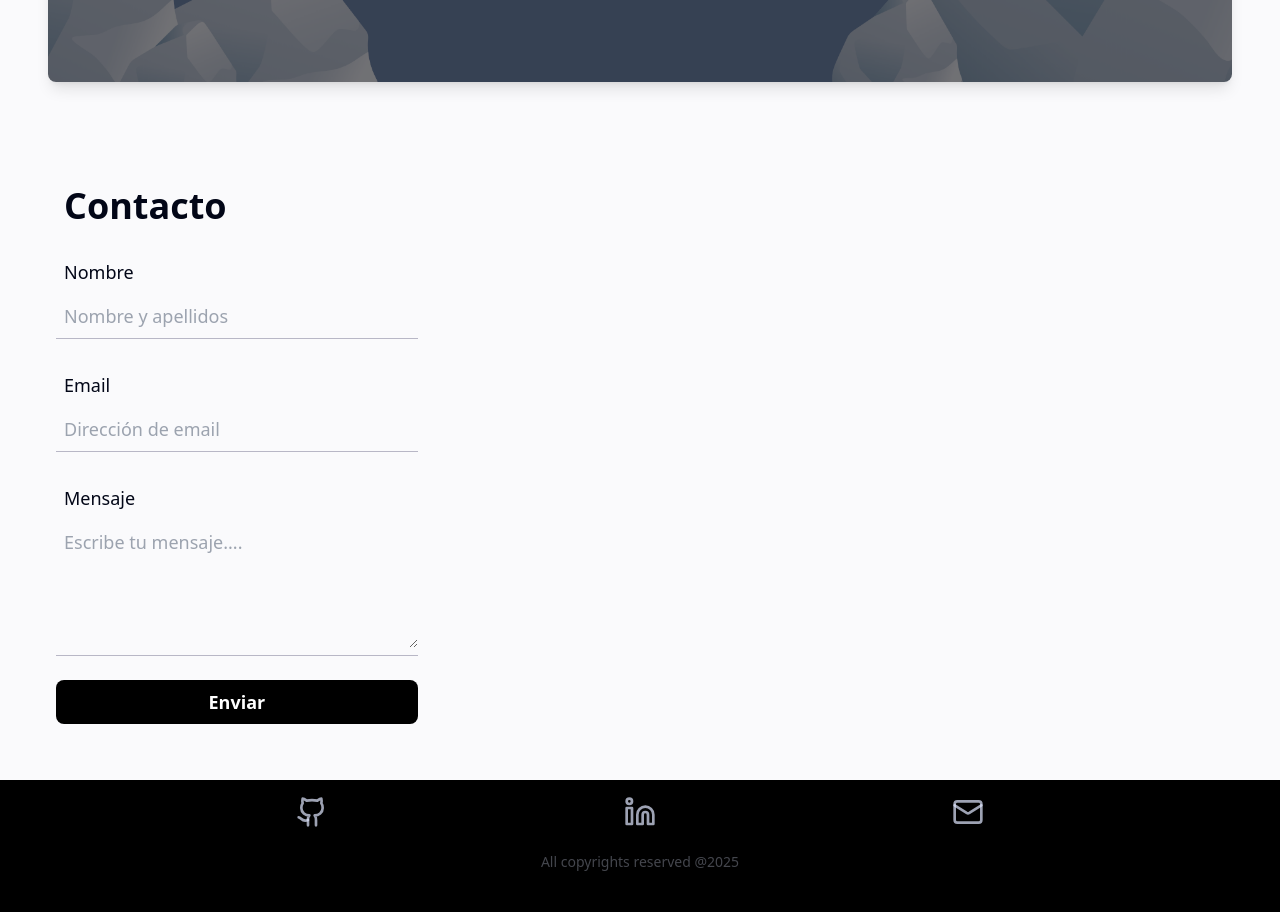
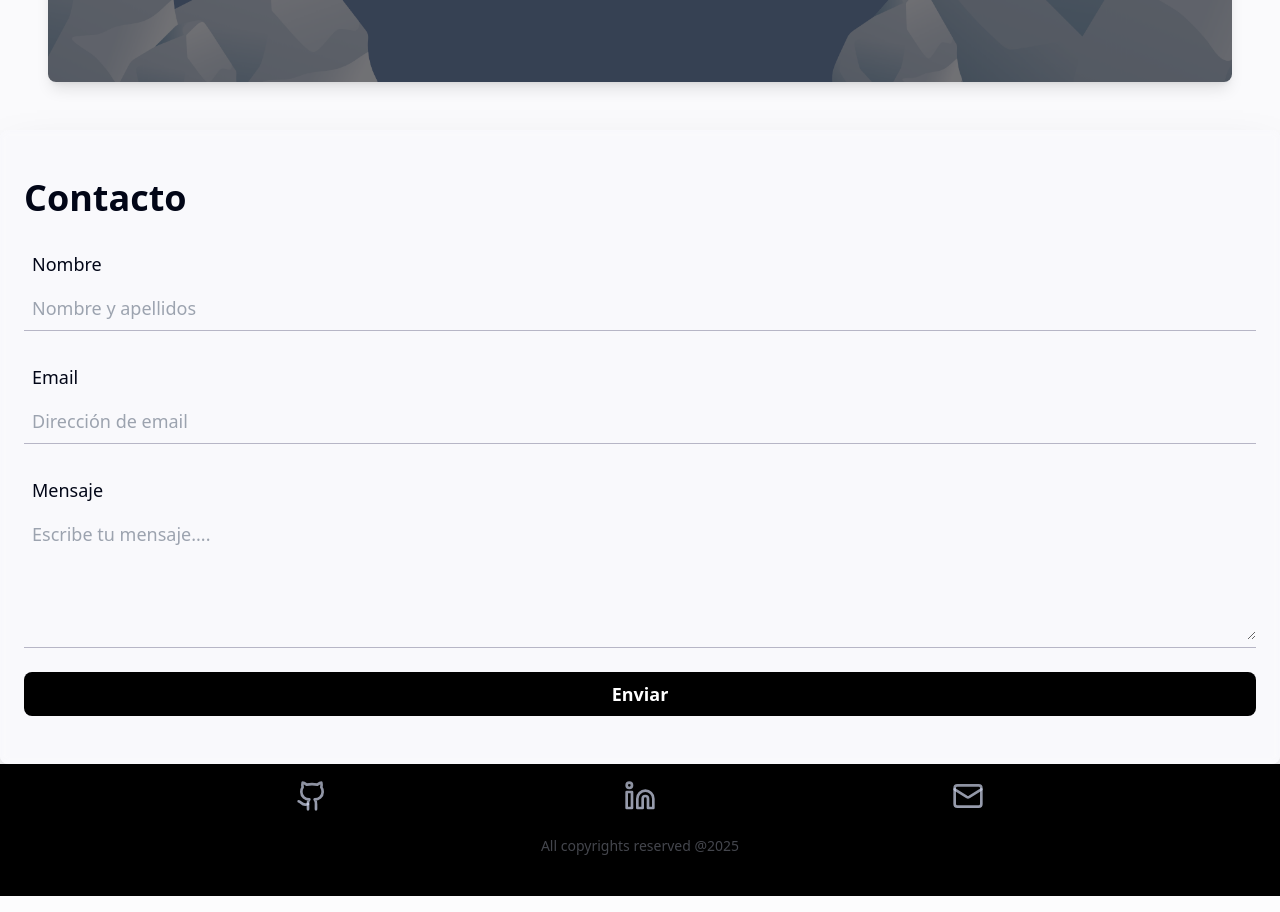
Before and after one commit to MaykelldaCostaRamos/Portafolio, a React (Vite) app: page / in a window 1280 px wide. Shown: the part 1880-2792 px from the top of the page. Built offline with nearby package versions, Linux system fonts and the light colour scheme.

Commit message:
margin from 2 to 0 and bg transparent

```diff
--- a/src/components/Contact.jsx
+++ b/src/components/Contact.jsx
@@ -3,10 +3,13 @@ export default function Contact() {
     <form
       action=""
       id="contact"
-      className="py-12 px-6 sm:px-8 md:px-12 flex text-slate-950"
+      className="flex flex-col py-12 px-6 text-lg text-slate-950
+      bg-indigo-50/10 rounded-lg shadow-2xl backdrop-blur-sm "
     >
-      <div className="m-2 text-lg">
-        <h2 className="text-4xl font-bold mb-8 px-2">Contacto</h2>
+
+
+      <h2 className="text-4xl font-bold mb-8">Contacto</h2>
+
 
         <div className="mb-8">
           <label htmlFor="nombre" className="font-medium px-2">
@@ -57,7 +60,8 @@ export default function Contact() {
         >
           Enviar
         </button>
-      </div>
+
+
     </form>
   );
 }
```
